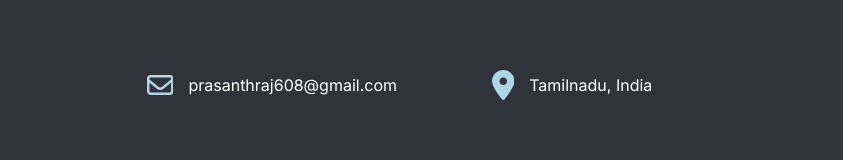
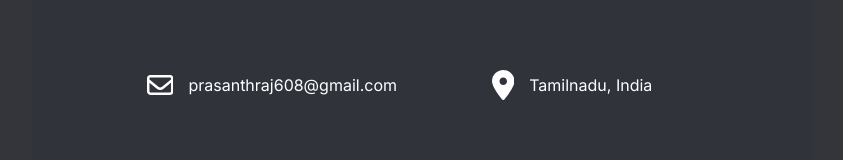
Before and after one commit to Mass15/next_portfolio_netlify, a Next.js app: page / in a window 1280 px wide. Shown: the part 3004-3164 px from the top of the page, without its empty margins (218-1061 px from the left). Built offline with nearby package versions, Linux system fonts and the light colour scheme.

Commit message:
Update contact.scss

```diff
--- a/app/styles/contact.scss
+++ b/app/styles/contact.scss
@@ -20,7 +20,7 @@ section#contact{
       }
       svg{
         height:30px;
-        fill: rgb(173, 214, 230);
+        fill: white;
         margin-right: 15px;
       }
       a{
```
